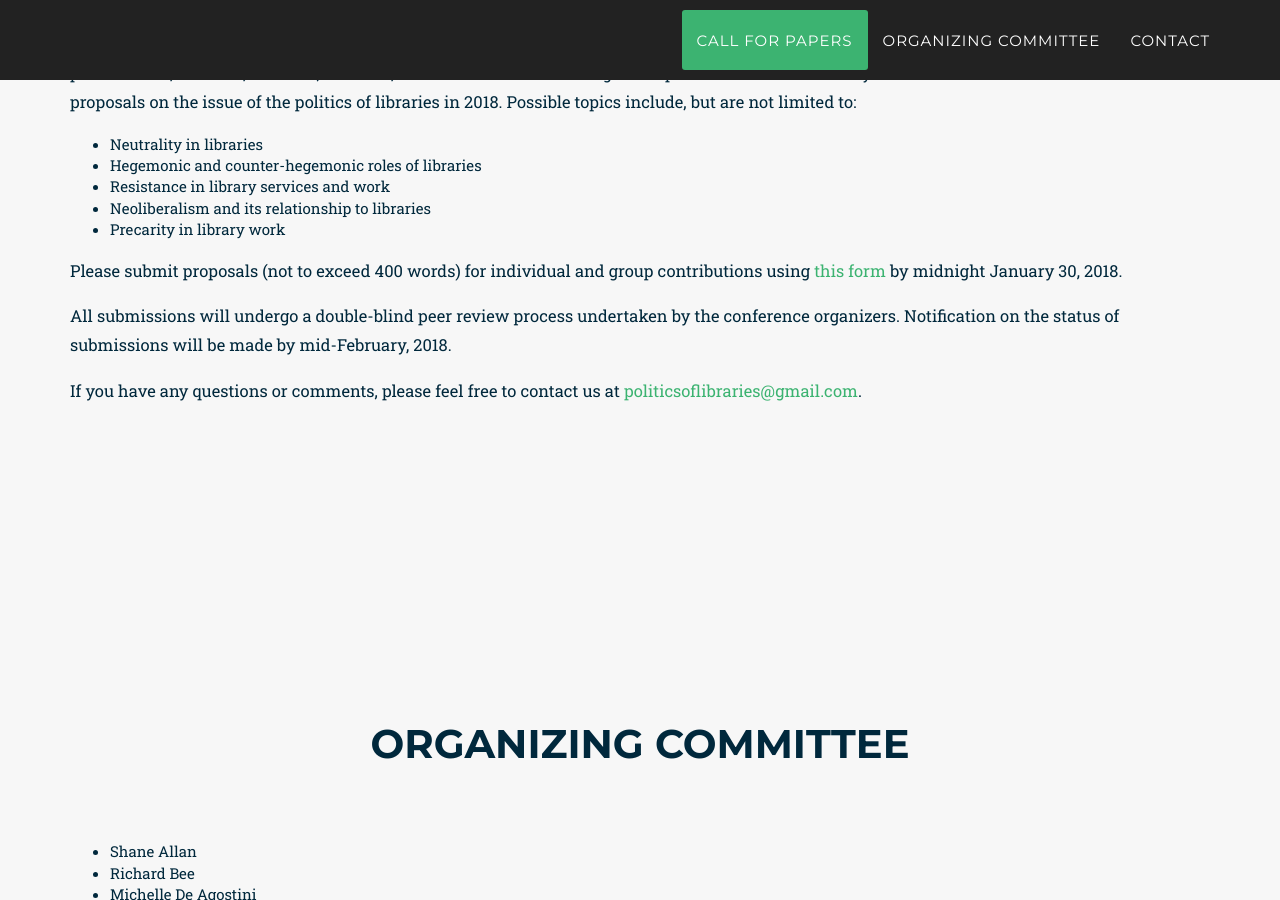
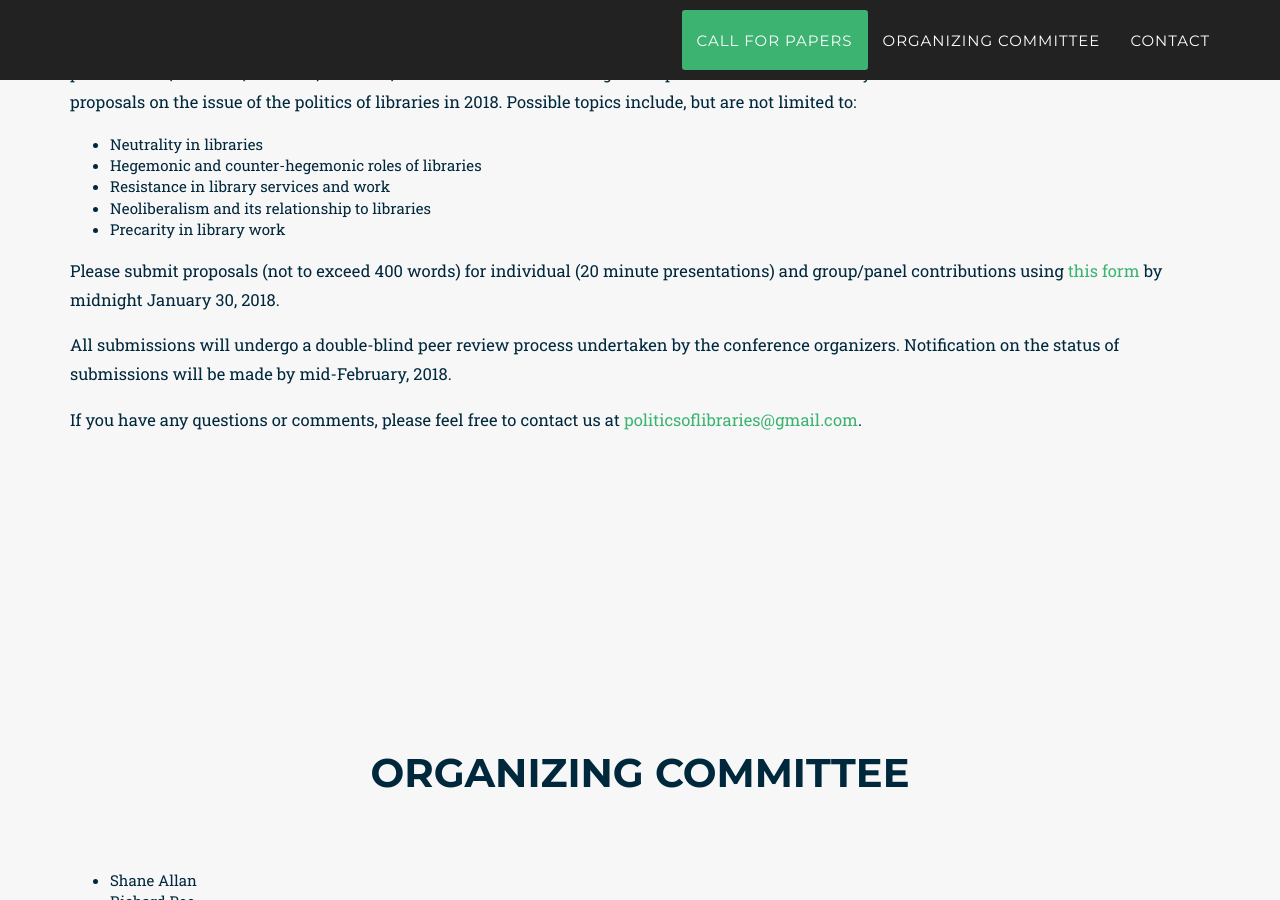
Before and after one commit to politicsoflibraries/politicsoflibraries.github.io, a Jekyll site: the page built from index.md, in a window 1280 px wide and 900 px high, scrolled down 1448 px. Built offline with Jekyll 4.4.1, drawn with Linux system fonts in a browser that asks for light colours; some web fonts are replaced.

Commit message:
Add presentation info.

```diff
--- a/_includes/2017_data/cfp.html
+++ b/_includes/2017_data/cfp.html
@@ -54,7 +54,7 @@
               </ul>
 
               <p>Please submit proposals (not to exceed 400 words) for
-              individual and group contributions using <a
+              individual (20 minute presentations) and group/panel contributions using <a
                         href="https://docs.google.com/forms/d/e/1FAIpQLSdegmrsEhaA2qnC9qzkdtRCWhbt7SzNTTcCbWwDWo7nTkclBA/viewform?usp=pp_url&entry.1550721666&entry.1500967046=Yes&entry.1443416731">this
                         form</a> by midnight
               January 30, 2018.</p>
```
